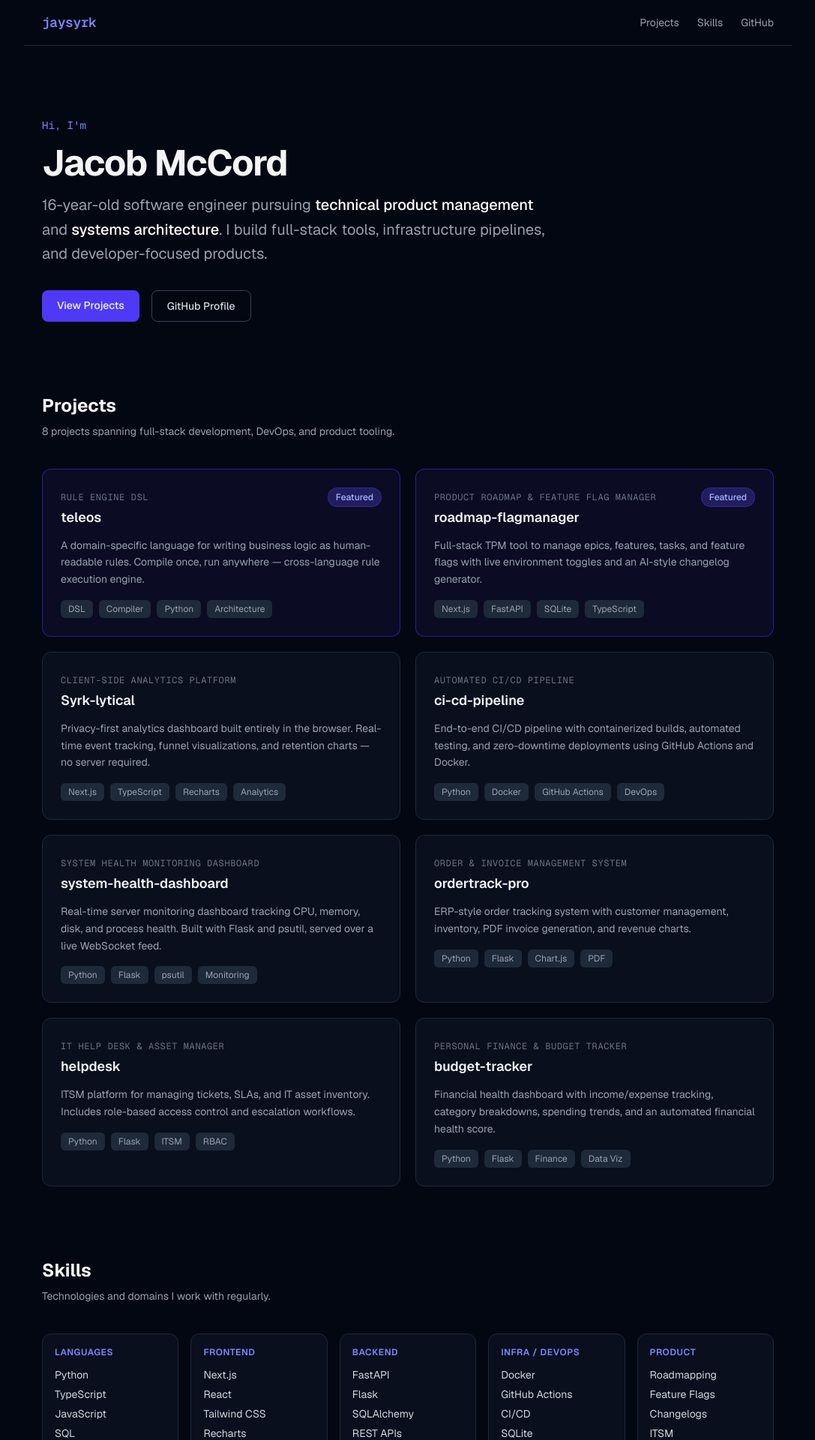
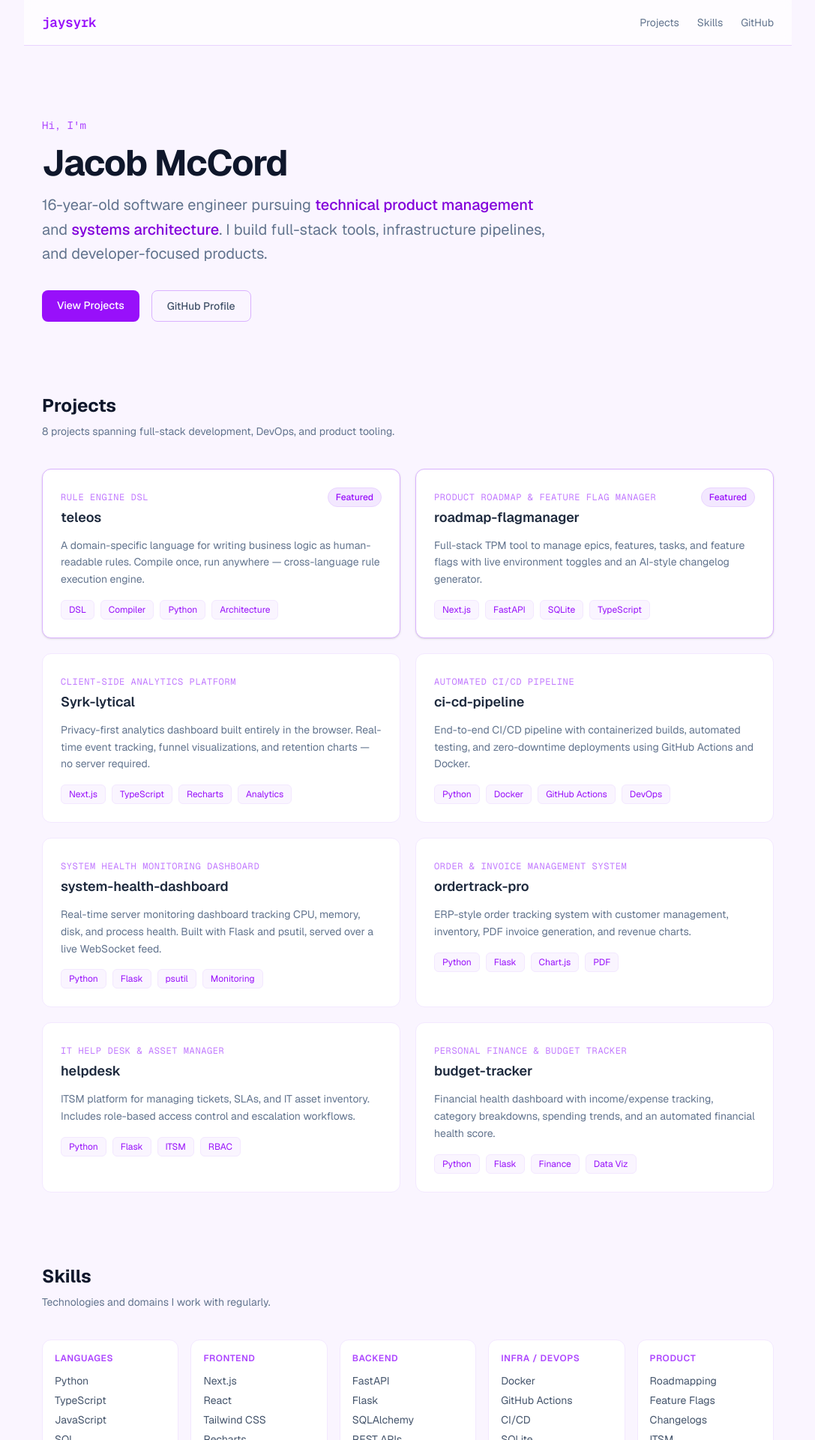
Before and after one commit to jaysyrk/jaysyrk.github.io, a Next.js app: page / in a window 1280 px wide. Shown: the top 1920 px of the page at 75% size, without its empty margins (96-1183 px from the left). Built offline with nearby package versions, Linux system fonts and the light colour scheme.

Commit message:
Pastel purple theme

```diff
--- a/app/page.tsx
+++ b/app/page.tsx
@@ -83,18 +83,18 @@ const skills = [
 
 export default function Home() {
   return (
-    <main className="min-h-screen bg-gray-950 text-gray-100 font-sans">
+    <main className="min-h-screen bg-purple-50 text-slate-800 font-sans">
       {/* Nav */}
-      <nav className="border-b border-gray-800 px-6 py-4 flex items-center justify-between max-w-5xl mx-auto">
-        <span className="font-mono text-indigo-400 font-semibold tracking-tight text-lg">jaysyrk</span>
-        <div className="flex gap-6 text-sm text-gray-400">
-          <a href="#projects" className="hover:text-white transition-colors">Projects</a>
-          <a href="#skills" className="hover:text-white transition-colors">Skills</a>
+      <nav className="border-b border-purple-200 bg-white/70 backdrop-blur-sm px-6 py-4 flex items-center justify-between max-w-5xl mx-auto">
+        <span className="font-mono text-purple-600 font-semibold tracking-tight text-lg">jaysyrk</span>
+        <div className="flex gap-6 text-sm text-slate-500">
+          <a href="#projects" className="hover:text-purple-600 transition-colors">Projects</a>
+          <a href="#skills" className="hover:text-purple-600 transition-colors">Skills</a>
           <a
             href="https://github.com/jaysyrk"
             target="_blank"
             rel="noopener noreferrer"
-            className="hover:text-white transition-colors"
+            className="hover:text-purple-600 transition-colors"
           >
             GitHub
           </a>
@@ -103,18 +103,18 @@ export default function Home() {
 
       {/* Hero */}
       <section className="max-w-5xl mx-auto px-6 py-24">
-        <p className="text-indigo-400 font-mono text-sm mb-4">Hi, I&apos;m</p>
-        <h1 className="text-5xl font-bold tracking-tight mb-4">Jacob McCord</h1>
-        <p className="text-xl text-gray-400 max-w-2xl leading-relaxed">
+        <p className="text-purple-500 font-mono text-sm mb-4">Hi, I&apos;m</p>
+        <h1 className="text-5xl font-bold tracking-tight mb-4 text-slate-900">Jacob McCord</h1>
+        <p className="text-xl text-slate-500 max-w-2xl leading-relaxed">
           16-year-old software engineer pursuing{" "}
-          <span className="text-white font-medium">technical product management</span> and{" "}
-          <span className="text-white font-medium">systems architecture</span>. I build full-stack tools,
+          <span className="text-purple-700 font-medium">technical product management</span> and{" "}
+          <span className="text-purple-700 font-medium">systems architecture</span>. I build full-stack tools,
           infrastructure pipelines, and developer-focused products.
         </p>
         <div className="flex gap-4 mt-8">
           <a
             href="#projects"
-            className="px-5 py-2.5 bg-indigo-600 hover:bg-indigo-500 rounded-lg text-sm font-medium transition-colors"
+            className="px-5 py-2.5 bg-purple-600 hover:bg-purple-500 text-white rounded-lg text-sm font-medium transition-colors"
           >
             View Projects
           </a>
@@ -122,7 +122,7 @@ export default function Home() {
             href="https://github.com/jaysyrk"
             target="_blank"
             rel="noopener noreferrer"
-            className="px-5 py-2.5 border border-gray-700 hover:border-gray-500 rounded-lg text-sm font-medium transition-colors text-gray-300 hover:text-white"
+            className="px-5 py-2.5 border border-purple-300 hover:border-purple-400 hover:bg-purple-100 rounded-lg text-sm font-medium transition-colors text-slate-600"
           >
             GitHub Profile
           </a>
@@ -131,8 +131,8 @@ export default function Home() {
 
       {/* Projects */}
       <section id="projects" className="max-w-5xl mx-auto px-6 pb-24">
-        <h2 className="text-2xl font-bold mb-2">Projects</h2>
-        <p className="text-gray-400 text-sm mb-10">
+        <h2 className="text-2xl font-bold mb-2 text-slate-900">Projects</h2>
+        <p className="text-slate-500 text-sm mb-10">
           8 projects spanning full-stack development, DevOps, and product tooling.
         </p>
 
@@ -143,31 +143,31 @@ export default function Home() {
               href={project.href}
               target="_blank"
               rel="noopener noreferrer"
-              className={`group block rounded-xl border p-6 transition-all hover:-translate-y-0.5 hover:shadow-lg hover:shadow-indigo-950/50 ${
+              className={`group block rounded-xl border p-6 transition-all hover:-translate-y-0.5 hover:shadow-lg hover:shadow-purple-200 ${
                 project.highlight
-                  ? "border-indigo-700/60 bg-indigo-950/30 hover:border-indigo-500"
-                  : "border-gray-800 bg-gray-900/50 hover:border-gray-700"
+                  ? "border-purple-300 bg-white hover:border-purple-400 shadow-sm"
+                  : "border-purple-100 bg-white hover:border-purple-300"
               }`}
             >
               <div className="flex items-start justify-between mb-3">
                 <div>
-                  <span className="font-mono text-xs text-gray-500 uppercase tracking-wider">
+                  <span className="font-mono text-xs text-purple-400 uppercase tracking-wider">
                     {project.tagline}
                   </span>
-                  <h3 className="text-lg font-semibold mt-0.5 group-hover:text-indigo-300 transition-colors">
+                  <h3 className="text-lg font-semibold mt-0.5 text-slate-800 group-hover:text-purple-600 transition-colors">
                     {project.name}
                   </h3>
                 </div>
                 {project.highlight && (
-                  <span className="text-xs bg-indigo-900/60 text-indigo-300 border border-indigo-700/50 rounded-full px-2.5 py-1 font-medium shrink-0 ml-3">
+                  <span className="text-xs bg-purple-100 text-purple-600 border border-purple-200 rounded-full px-2.5 py-1 font-medium shrink-0 ml-3">
                     Featured
                   </span>
                 )}
               </div>
-              <p className="text-gray-400 text-sm leading-relaxed mb-4">{project.description}</p>
+              <p className="text-slate-500 text-sm leading-relaxed mb-4">{project.description}</p>
               <div className="flex flex-wrap gap-2">
                 {project.tags.map((tag) => (
-                  <span key={tag} className="text-xs bg-gray-800 text-gray-400 rounded-md px-2.5 py-1">
+                  <span key={tag} className="text-xs bg-purple-50 text-purple-600 border border-purple-100 rounded-md px-2.5 py-1">
                     {tag}
                   </span>
                 ))}
@@ -179,18 +179,18 @@ export default function Home() {
 
       {/* Skills */}
       <section id="skills" className="max-w-5xl mx-auto px-6 pb-24">
-        <h2 className="text-2xl font-bold mb-2">Skills</h2>
-        <p className="text-gray-400 text-sm mb-10">Technologies and domains I work with regularly.</p>
+        <h2 className="text-2xl font-bold mb-2 text-slate-900">Skills</h2>
+        <p className="text-slate-500 text-sm mb-10">Technologies and domains I work with regularly.</p>
 
         <div className="grid grid-cols-2 md:grid-cols-3 lg:grid-cols-5 gap-4">
           {skills.map(({ category, items }) => (
-            <div key={category} className="bg-gray-900/50 border border-gray-800 rounded-xl p-4">
-              <h3 className="text-xs font-semibold text-indigo-400 uppercase tracking-wider mb-3">
+            <div key={category} className="bg-white border border-purple-100 rounded-xl p-4">
+              <h3 className="text-xs font-semibold text-purple-500 uppercase tracking-wider mb-3">
                 {category}
               </h3>
               <ul className="space-y-1.5">
                 {items.map((item) => (
-                  <li key={item} className="text-sm text-gray-300">
+                  <li key={item} className="text-sm text-slate-600">
                     {item}
                   </li>
                 ))}
@@ -201,14 +201,14 @@ export default function Home() {
       </section>
 
       {/* Footer */}
-      <footer className="border-t border-gray-800 px-6 py-8 text-center text-sm text-gray-500 max-w-5xl mx-auto">
+      <footer className="border-t border-purple-200 px-6 py-8 text-center text-sm text-slate-400 max-w-5xl mx-auto">
         <p>
           Built by{" "}
           <a
             href="https://github.com/jaysyrk"
             target="_blank"
             rel="noopener noreferrer"
-            className="text-indigo-400 hover:underline"
+            className="text-purple-500 hover:underline"
           >
             jaysyrk
           </a>{" "}
```
